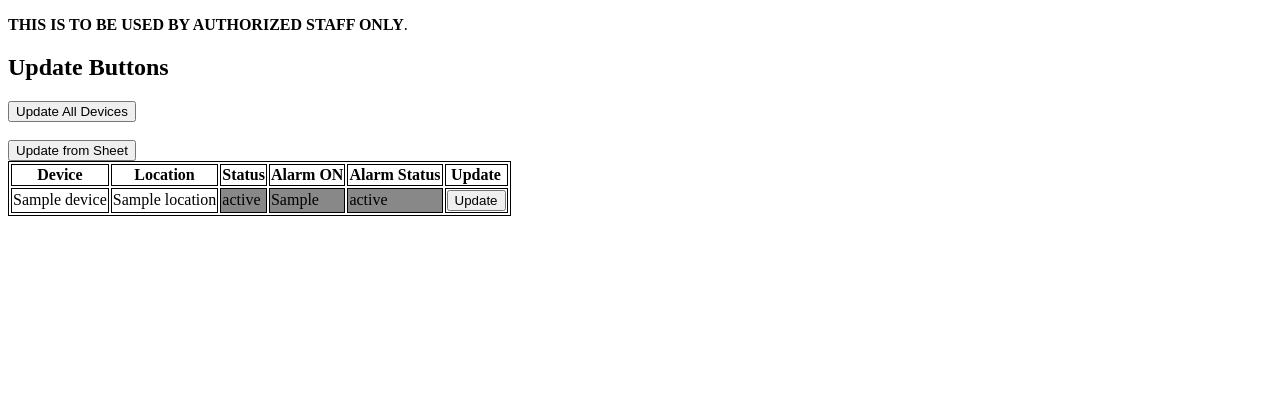
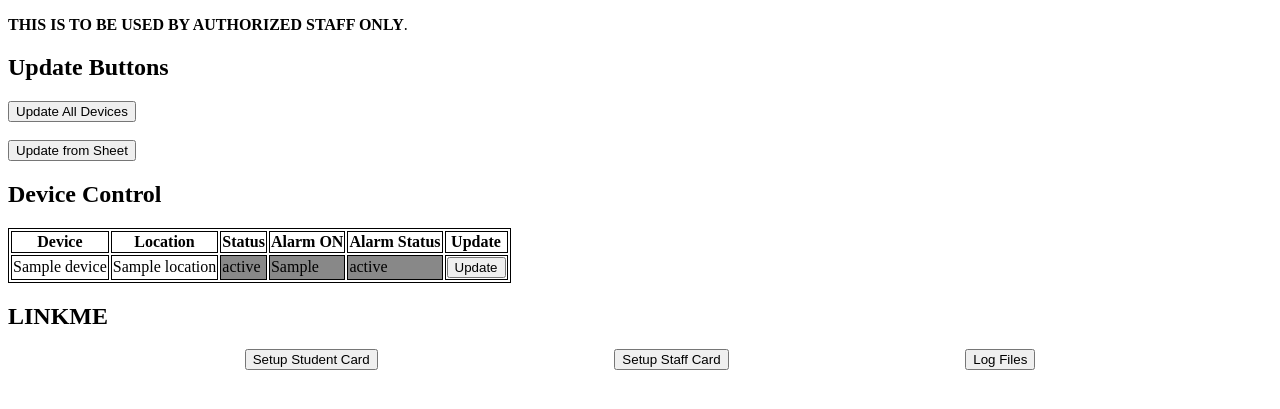
Before and after one commit to ucscslugworks/slugworks-automations, a Flask app: template templates/dashboard.html in a window 1280 px wide. Shown: the top 409 px of the page. Run offline with Flask 3, Linux system fonts and the light colour scheme; the template is opened without the code that fills it: most values are stand-ins (such as "Sample title", 1, 10 or a date in 2020); parts of the project's set-up code (start-up, migrations or seed data) failed here and were passed over.

Commit message:
Renamed index to student.html, made dashboard have linking buttons, need to fix return button in Student.html. Made control.py launch Student.html at /student.

```diff
--- a/control.py
+++ b/control.py
@@ -30,6 +30,7 @@ app = Flask(__name__)
 app.secret_key = os.urandom(12).hex()
 sheet.get_sheet_data(limited=False)
 alarm1="red"
+
 
 
 # TODO: this just needs canvas.update() and then sheet.check_in(alarm_status=False)
@@ -177,6 +178,30 @@ def server():
 
     return render_template("dashboard.html", pizerocolour1=alarm1, status_01="OK", color_01="#3CBC8D", devices=device_info)  # Pass devices to the template
 
+
+
+@app.route("/student", methods=("GET", "POST"))
+def student():
+    err = ""
+
+    try:
+        if request.method == "POST":
+            flash("You are using POST")
+            if request.form["label"] == "uidsetup":
+                print("reading UID")
+                cruzid = request.form.get("cruzid")
+                overwritecheck = request.form.get("overwrite")
+                print(cruzid, overwritecheck)
+
+                err = formatid(cruzid, overwritecheck)
+
+    except Exception as e:
+        print(e)
+
+
+
+    return render_template("Student.html", err=err)
+
+
 if __name__ == "__main__":
-
-    app.run(host="0.0.0.0", port=5001)
+        app.run(host="0.0.0.0", port=5001)
--- a/templates/dashboard.html
+++ b/templates/dashboard.html
@@ -68,6 +68,7 @@
         {% endif %}
 
       </div> -->
+  <h2>Device Control</h2>
   <table>
     <tr>
       <th>Device</th>
@@ -103,4 +104,20 @@
 {% endfor %}
 <!-- for loop ends here -->
   </table>
-</body>
+
+
+
+    <h2>LINKME</h2>
+    <!-- create buttons to link to different sites -->
+    <div id="container">
+      <a href="student">
+        <button>Setup Student Card</button>
+      </a>
+      <a href="staff">
+        <button>Setup Staff Card</button>
+      </a>
+      <a href="log">
+        <button>Log Files</button>
+      </a>
+    </div>
+  </body>
```
Also changed, not shown: templates/Student.html (renamed from templates/index.html, +7 -0 lines).
